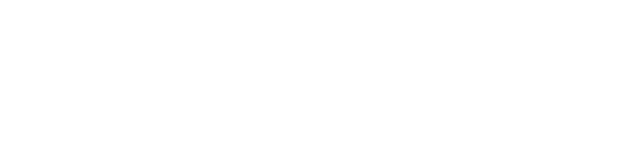
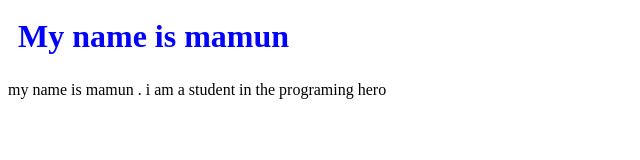
Before and after one commit to mamunur1296/my-secend-repo, a plain HTML site: page index.html in a window 1280 px wide. Shown: the whole page, without its empty margins (0-640 px from the left). Drawn offline with Linux system fonts and the light colour scheme.

Commit message:
add style

```diff
--- a/index.html
+++ b/index.html
@@ -4,9 +4,11 @@
     <meta charset="UTF-8">
     <meta http-equiv="X-UA-Compatible" content="IE=edge">
     <meta name="viewport" content="width=device-width, initial-scale=1.0">
+    <link rel="stylesheet" href="style.css">
     <title>my segend repo</title>
 </head>
 <body>
-
+    <h1>My name is mamun</h1>
+    <p>my name is mamun . i am a student in the programing hero</p>
 </body>
 </html>
--- /dev/null
+++ b/style.css
@@ -0,0 +1,5 @@
+h1{
+    color: blue;
+    margin: auto;
+    padding: 10px;
+}
```
